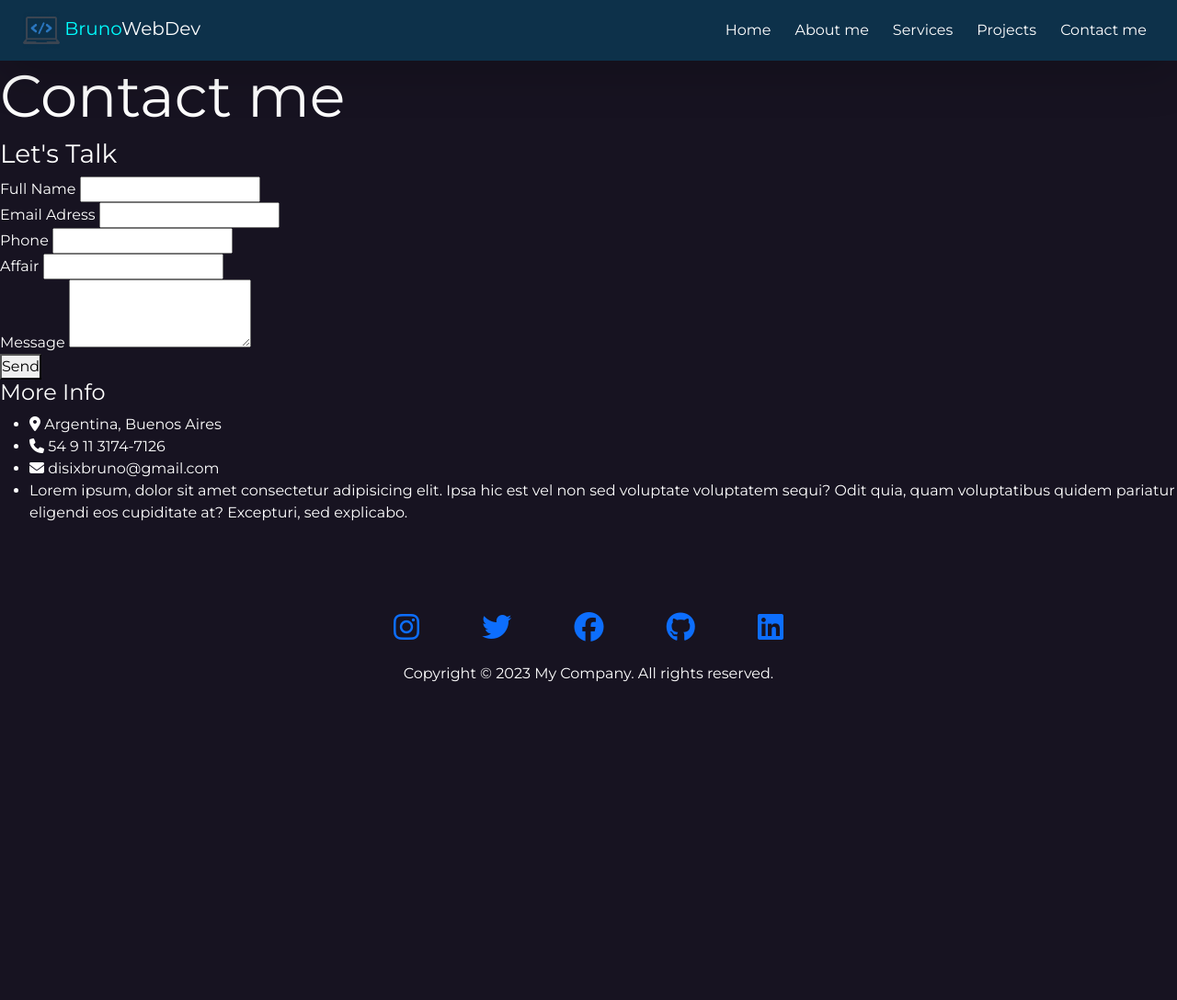
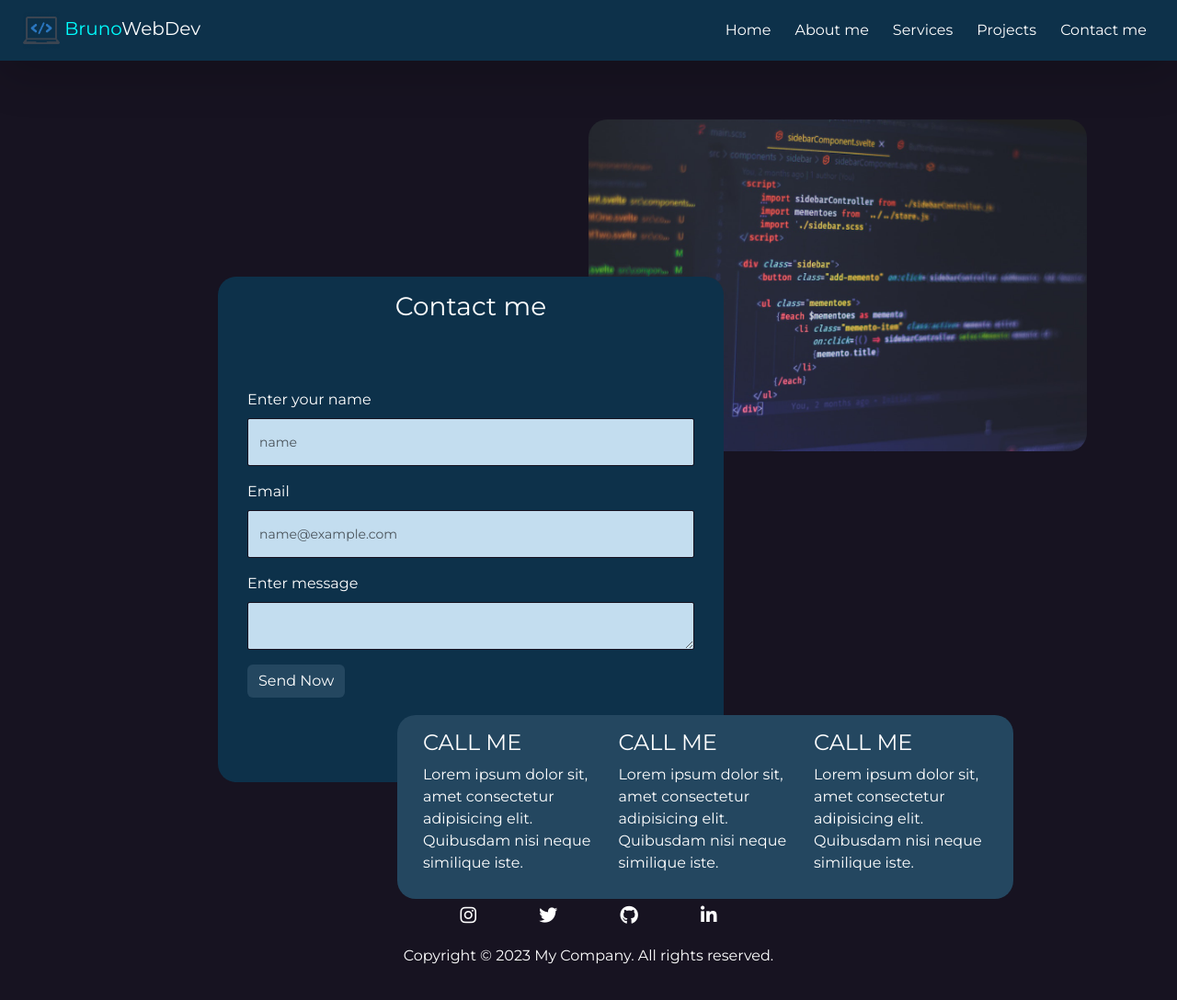
Before and after one commit to BrunoDisi/PFDisi, a plain HTML site: page pages/contactMe.html in a window 1280 px wide. Shown: the whole page at 92% size. Before the commit the page ends 829 px from the top, so only its background shows below. Drawn offline with nearby package versions, Linux system fonts and the light colour scheme.

Commit message:
add Contact me and footer foxed

```diff
--- a/css/style.css
+++ b/css/style.css
@@ -64,10 +64,11 @@ color:#fff
 }
 .nav-item:hover{
     background-color: aqua;
-    color: #171321;
-    border-radius: 8%;
+    border-radius: 10px;
 
 }
+
+
 .nav-item{
     padding: 0 5px;
     text-decoration: none;
@@ -115,7 +116,9 @@ h1{
 
 .hacker {
     height: 140px;
-    border-radius: 50%;
+
+    width: 140px;
+    border-radius: 20px;
     background-color: #fff;
     border: solid 3px aqua;
 }
@@ -198,3 +201,63 @@ width: 18rem;
     height: 15px;
     margin-left: 6px;
 }
+
+/* Contact me*/
+
+.first-col{
+    background-color: #0D314A;
+    height: 550px;
+    position: relative;
+    width: 550px;
+    left: 155px;
+    top: 171px;
+    border-radius: 20px;
+}
+
+.img-fluid.image{
+    border-radius: 20px;
+}
+
+.last-row{
+    width: 60% !important;
+    position: relative !important;
+    left: 350px;
+    top: 50px;
+    height: 200px;
+    padding-bottom: 100px !important;
+    background-color: #244760;
+    border-radius: 20px;
+}
+
+.btn-primary{
+    background-color: #244760;
+    border: #244760;
+}
+
+.btn-primary:hover{
+    background-color: #171321;
+}
+
+.form-control{
+    height: 52px;
+    background-color: #c3ddef;
+    color: #fff;
+    border-radius: 2px;
+    font-size: 14px;
+    border: solid 1px #171321 ;
+}
+
+@media only screen and (max-width:600px){
+    .first-col{
+        position: initial;
+        left: 0;
+    }
+    .last-row{
+        left: 0 !important;
+        width: 100% !important;
+        height: 480px;
+        top: 0 !important;
+    }
+
+
+}
--- a/pages/contactMe.html
+++ b/pages/contactMe.html
@@ -4,7 +4,7 @@
     <meta charset="UTF-8">
     <meta http-equiv="X-UA-Compatible" content="IE=edge">
     <meta name="viewport" content="width=device-width, initial-scale=1.0">
-    <title>Portfolio</title>
+    <title>Contact me</title>
     <link href="https://cdn.jsdelivr.net/npm/bootstrap@5.3.0-alpha3/dist/css/bootstrap.min.css" rel="stylesheet" integrity="sha384-KK94CHFLLe+nY2dmCWGMq91rCGa5gtU4mk92HdvYe+M/SXH301p5ILy+dN9+nJOZ" crossorigin="anonymous">
     <link rel="stylesheet" href="../css/style.css">
     <script src="https://kit.fontawesome.com/aaa371b5be.js" crossorigin="anonymous"></script>
@@ -47,88 +47,73 @@
 
 <!--Contact me-->
         <main>
-            <div class="contact-title">
-                <h2>Contact me</h2>
-            </div>
-            <div class="contact-wrapper">
-                <div class="contact-content">
-                    <div class="contact-form">
-                        <h3 class="form-title">Let's Talk</h3>
-                        <form action="">
-                            <div class="inputs">
-                                <label for="fullname">Full Name</label>
-                                <input type="text" name="fullname" id="fullname">
+            <div class="container">
+                <div class="row py-5 g-3">
+                    <div class="col-md-6 first-col">
+                        <h3 class="text-center mt-3">Contact me</h3>
+                        <form class="p-4 mt-5">
+                            <div class="mb-3">
+                                <label for="exampleFormControlInput1" class="form-label">Enter your name</label>
+                                <input type="text" class="form-control" id="exampleFormControlInput1" placeholder="name">
                             </div>
-                            <div class="inputs">
-                                <label for="email">Email Adress</label>
-                                <input type="mail" name="email">
+                            <div class="mb-3">
+                                <label for="exampleFormControlInput1" class="form-label">Email</label>
+                                <input type="email" class="form-control" id="exampleFormControlInput1" placeholder="name@example.com">
                             </div>
-                            <div class="inputs">
-                                <label for="phone">Phone</label>
-                                <input type="tel" id="phone" name="phone">
+                            <div class="mb-3">
+                                <label for="exampleFormControlTextarea1" class="form-label">Enter message</label>
+                                <textarea class="form-control" id="exampleFormControlTextarea1" rows="3"></textarea>
+                                </div>
+                                <div class="mb-3">
+
                             </div>
-                            <div class="inputs">
-                                <label for="affair">Affair</label>
-                                <input type="text" name="affaire" id="affaire">
-                            </div>
-                            <div class="inputs">
-                                <label for="message">Message</label>
-                                <textarea name="message" id="message" cols="0" rows="3"></textarea>
-                            </div>
-                            <div class="inputs">
-                                <button type="submit">
-                                    Send
-                                </button>
+                            <div class="mb-3">
+                                <button class="btn btn-primary">Send Now</button>
                             </div>
                         </form>
-                    </div>
                 </div>
+                <div class="col-md-6">
+                    <img src="../multimedia/imagenes/formulario1.jpg" class="img-fluid image" alt="">
 
-                <!--Contact Info-->
-
-                <div class="contact-info">
-                    <h4>More Info</h4>
-                    <ul class="contact-info-data">
-                        <li>
-                            <i class="fa-solid fa-location-dot"></i>
-                            Argentina, Buenos Aires
-                        </li>
-                        <li>
-                            <i class="fa-solid fa-phone"></i>
-                            54 9 11 3174-7126
-                        </li>
-                        <li>
-                            <i class="fa-solid fa-envelope"></i>
-                            disixbruno@gmail.com
-                        </li>
-                        <li>
-                            <p>Lorem ipsum, dolor sit amet consectetur adipisicing elit. Ipsa hic est vel non sed voluptate voluptatem sequi? Odit quia, quam voluptatibus quidem pariatur eligendi eos cupiditate at? Excepturi, sed explicabo.</p>
-                        </li>
-                    </ul>
                 </div>
             </div>
 
+        <div class="last-row">
+            <div class="row row-cols-1 row-cols-md-3 p-3 text-white">
+                <div class="col">
+                    <h4>CALL ME</h4>
+                    <p>Lorem ipsum dolor sit, amet consectetur adipisicing elit. Quibusdam nisi neque similique iste.</p>
+                </div>
+                <div class="col">
+                    <h4>CALL ME</h4>
+                    <p>Lorem ipsum dolor sit, amet consectetur adipisicing elit. Quibusdam nisi neque similique iste.</p>
+                </div>
+                <div class="col">
+                    <h4>CALL ME</h4>
+                    <p>Lorem ipsum dolor sit, amet consectetur adipisicing elit. Quibusdam nisi neque similique iste.</p>
+                </div>
+
+            </div>
+        </div>
+        </div>
+
         </main>
-        <footer class="p-5 mt-5">
-            <div class="container text-center text-md-center">
-                <div class="text-center text-md-center">
+        <footer class="mt-5 p-2">
+            <div class="container text-center">
+                        <a><i class="fa fa-instagram fa-lg white-text mr-md-5 mr-3 fa-2x"></i></a>
 
+                        <a><i class="fa fa-twitter fa-lg white-text mr-md-5 mr-3 fa-2x"></i></a>
 
-                        <a class="btn-floating btn-sm"><i class="fab fa-instagram mr-md-5 mr-3 fa-2x"></i></a>
+                        <a><i class="fa fa-github fa-lg white-text mr-md-5 mr-3 fa-2x"></i></a>
 
-                        <a class="btn-floating btn-sm"><i class="fab fa-twitter mr-md-5 mr-3 fa-2x"></i></a>
-
-                        <a class="btn-floating btn-sm"><i class="fab fa-facebook mr-md-5 mr-3 fa-2x"></i></a>
-
-                        <a class="btn-floating btn-sm"><i class="fab fa-github mr-md-5 mr-3 fa-2x"></i></a>
-
-                        <a class="btn-floating btn-sm"><i class="fab fa-linkedin mr-md-5 mr-3 fa-2x"></i></a>
+                        <a><i class="fa fa-linkedin fa-lg white-text mr-md-5 mr-3 fa-2x"></i></a>
                 <div>
                     <p class="align-items-center">Copyright &copy; 2023 My Company. All rights reserved.</p>
                 </div>
-                </div>
             </div>
         </footer>
+        <script src="https://cdn.jsdelivr.net/npm/bootstrap@5.3.0-alpha3/dist/js/bootstrap.bundle.min.js
+    "></script>
 
         <script src="https://cdn.jsdelivr.net/npm/bootstrap@5.3.0-alpha3/dist/js/bootstrap.bundle.min.js
     "></script>
```
Also changed, not shown: index.html (+7 -13 lines), pages/aboutMe.html (+10 -15 lines), pages/projects.html (+6 -12 lines), pages/services.html (+18 -24 lines), multimedia/imagenes/formulario1.jpg (added), multimedia/imagenes/formulario2.jpeg (added), multimedia/imagenes/formulario3.jpg (added), multimedia/imagenes/hacker.jpeg (added), multimedia/imagenes/prologo.jpg (added).
